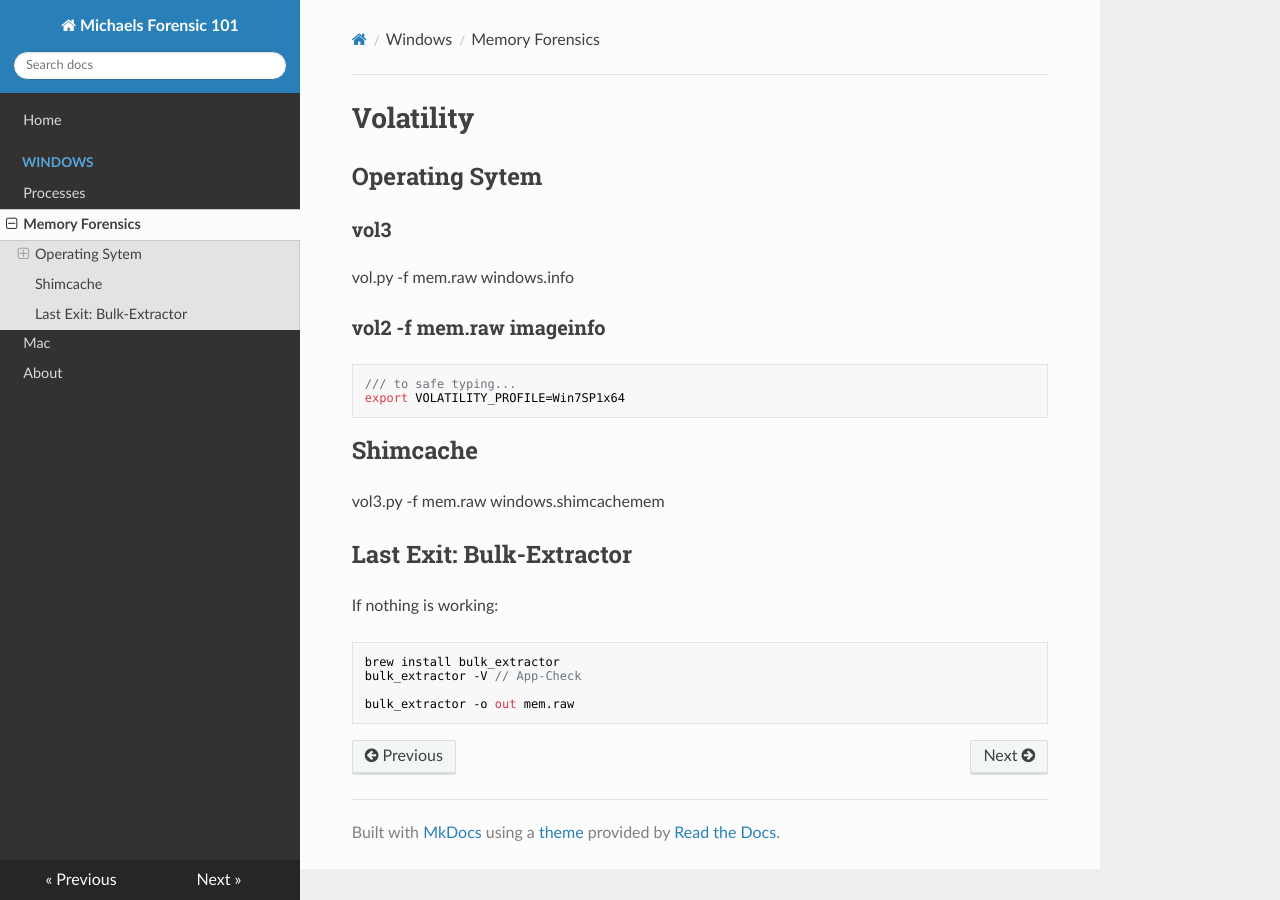
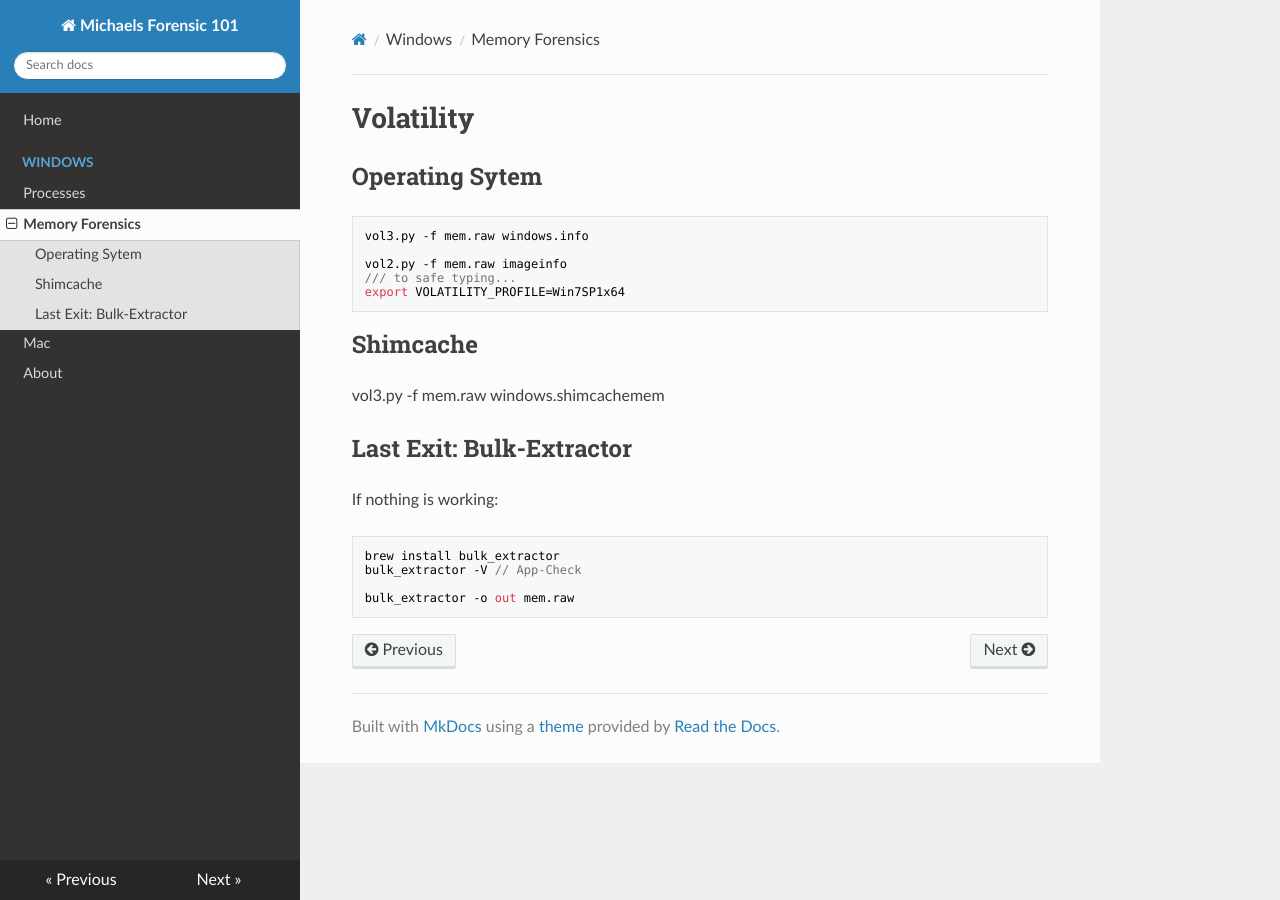
Before and after one commit to bestmichael/bestmichael.github.io, an MkDocs documentation site: the page built from docs/Windows/memory-forensics.md, in a window 1280 px wide. Built offline with MkDocs 1.6.1, drawn with Linux system fonts in a browser that asks for light colours; nearby versions of some CDN libraries.

Commit message:
Weitere kleine Änderungen

````diff
--- a/docs/Windows/memory-forensics.md
+++ b/docs/Windows/memory-forensics.md
@@ -1,16 +1,13 @@
 # Volatility
 
 ## Operating Sytem
-### vol3
-vol.py -f mem.raw windows.info
-### vol2 -f mem.raw imageinfo
 ```
+vol3.py -f mem.raw windows.info
+
+vol2.py -f mem.raw imageinfo
 /// to safe typing...
 export VOLATILITY_PROFILE=Win7SP1x64
 ```
-
-
-
 
 
 ## Shimcache
````
Also changed, not shown: docs/index.md (+1 -1 lines), site/404.html, site/Mac/page1/index.html, site/Windows/memory-forensics/index.html, site/Windows/process-execution/index.html, site/about/index.html, site/index.html, site/search.html, site/search/search_index.json, site/sitemap.xml, 1 other file.
